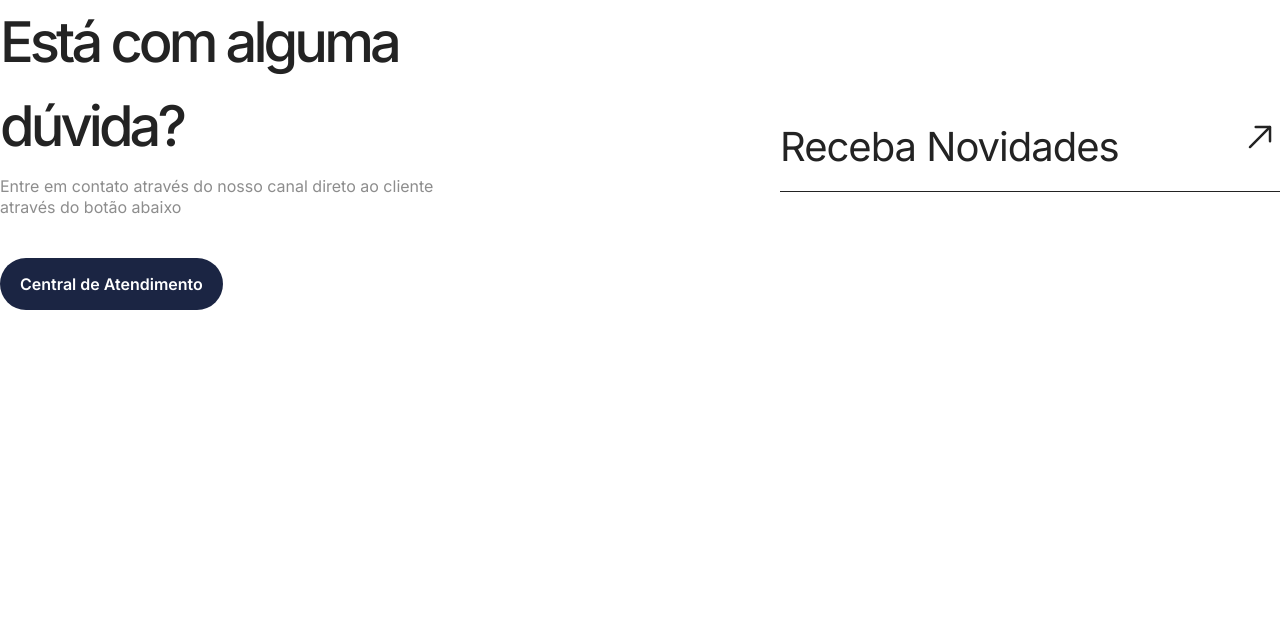
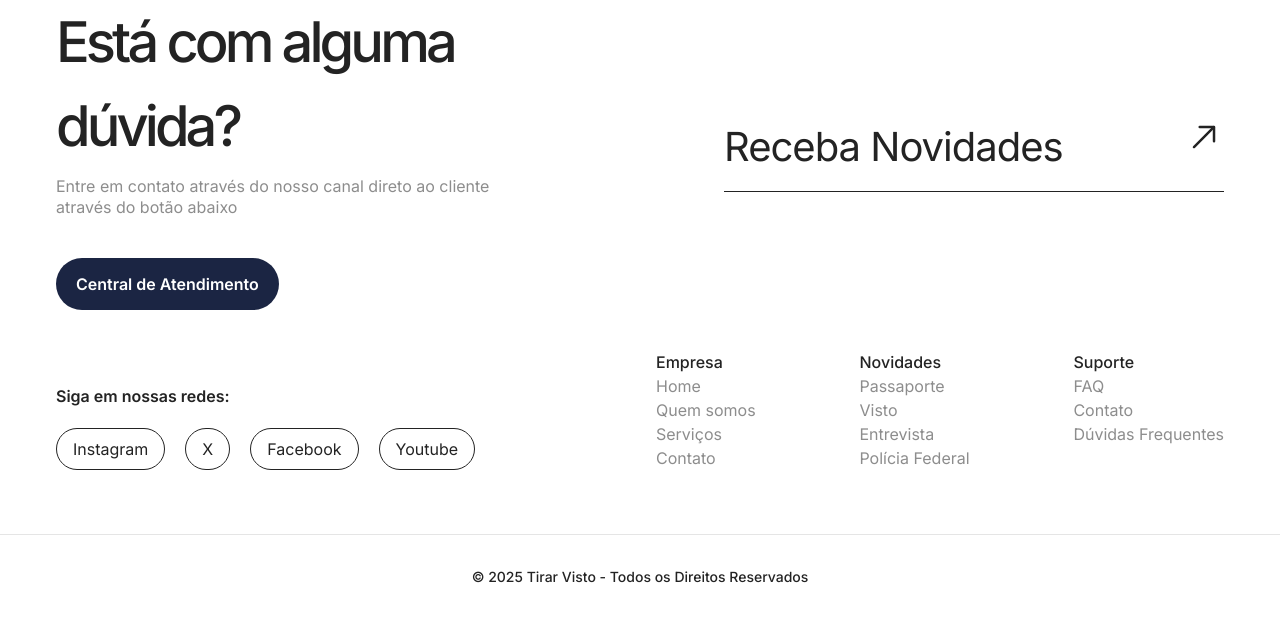
Before and after one commit to diogo-matias/landing-page-challange, a Next.js app: page /sections/LastSection in a window 1280 px wide. Shown: the top 622 px of the page. Built offline with nearby package versions, Linux system fonts and the light colour scheme.

Commit message:
semi pronto

```diff
--- a/src/pages/index.tsx
+++ b/src/pages/index.tsx
@@ -23,8 +23,8 @@ export default function Home() {
       <TopPlaces />
       <Wrapper>
         <TravelPackage />
+      </Wrapper>
       <LastSection />
-            </Wrapper>
     </div>
   );
 }
--- a/src/pages/sections/LastSection.tsx
+++ b/src/pages/sections/LastSection.tsx
@@ -1,5 +1,7 @@
 import Button from "@/components/Button";
 import { ArrowIcon } from "@/components/icons/ArrowIcon";
+import Wrapper from "@/components/Wrapper";
+import Link from "next/link";
 
 export default function LastSection() {
   function customButton() {
@@ -34,12 +36,141 @@ export default function LastSection() {
   }
 
   function renderNav() {
+    const nav = [
+      {
+        title: "Empresa",
+        subOptions: [
+          {
+            title: "Home",
+            url: "",
+          },
+          {
+            title: "Quem somos",
+            url: "",
+          },
+          {
+            title: "Serviços",
+            url: "",
+          },
+          {
+            title: "Contato",
+            url: "",
+          },
+        ],
+      },
+      {
+        title: "Novidades",
+        subOptions: [
+          {
+            title: "Passaporte",
+            url: "",
+          },
+          {
+            title: "Visto",
+            url: "",
+          },
+          {
+            title: "Entrevista",
+            url: "",
+          },
+          {
+            title: "Polícia Federal",
+            url: "",
+          },
+        ],
+      },
+      {
+        title: "Suporte",
+        subOptions: [
+          {
+            title: "FAQ",
+            url: "",
+          },
+          {
+            title: "Contato",
+            url: "",
+          },
+          {
+            title: "Dúvidas Frequentes",
+            url: "",
+          },
+        ],
+      },
+    ];
+
+    const social = [
+      {
+        label: "Instagram",
+        url: "https://www.youtube.com",
+      },
+      {
+        label: "X",
+        url: "",
+      },
+      {
+        label: "Facebook",
+        url: "",
+      },
+      {
+        label: "Youtube",
+        url: "",
+      },
+    ];
+
     return (
-      <div className="flex">
-        <div className=""></div>
-      </div>
+      <footer className="flex flex-col lg:flex-row w-full justify-between items-end gap-8 mb-16">
+        <div className="w-full flex flex-col justify-center md:justify-start mb-5 lg:mb-0 ">
+          <span className="font-semibold text-center md:text-left">
+            Siga em nossas redes:
+          </span>
+          <div className="mt-5 flex gap-2 md:gap-5 justify-center md:justify-start flex-wrap">
+            {social.map((social) => {
+              return (
+                <Link
+                  about="blank"
+                  key={social.label}
+                  href={social.url}
+                  className="px-4 py-2 border rounded-full"
+                >
+                  {social.label}
+                </Link>
+              );
+            })}
+          </div>
+        </div>
+        <div className="w-full">
+          <nav className="w-full">
+            <ul className="flex justify-between">
+              {nav.map((item) => {
+                return (
+                  <div>
+                    <span className="font-medium mb-5">{item.title}</span>
+                    {item.subOptions.map((subOption) => {
+                      return (
+                        <li className="text-neutral">
+                          <Link href={subOption.url}>{subOption.title}</Link>
+                        </li>
+                      );
+                    })}
+                  </div>
+                );
+              })}
+            </ul>
+          </nav>
+        </div>
+      </footer>
     );
   }
 
-  return <div className="">{renderTitle()}</div>;
+  return (
+    <div className="">
+      <Wrapper>
+        {renderTitle()}
+        {renderNav()}
+      </Wrapper>
+      <div className="text-sm font-medium py-8 flex w-full justify-center items-center border-t border-t-light-gray ">
+        © 2025 Tirar Visto - Todos os Direitos Reservados
+      </div>
+    </div>
+  );
 }
```
Lines whose indentation alone changed are shown as unchanged.
